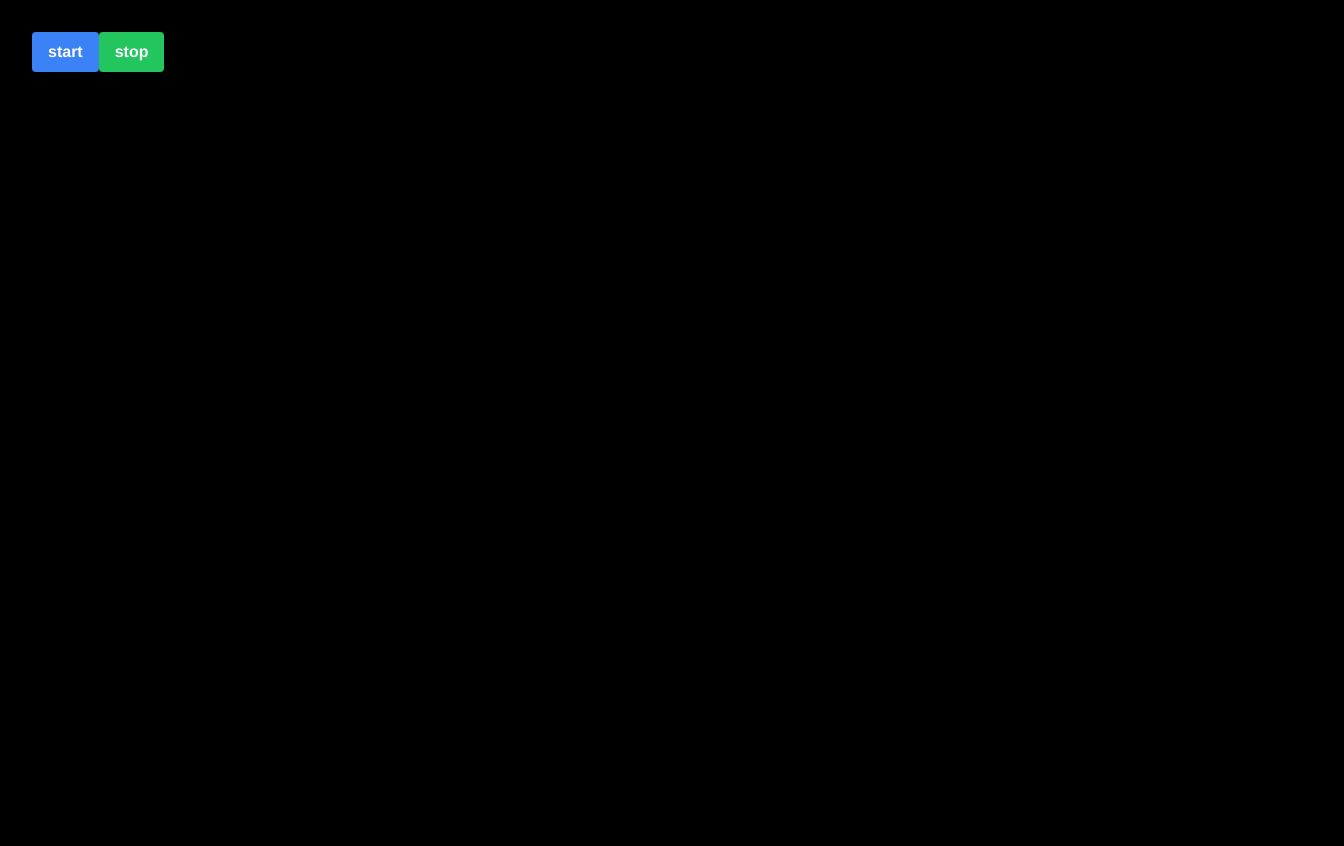
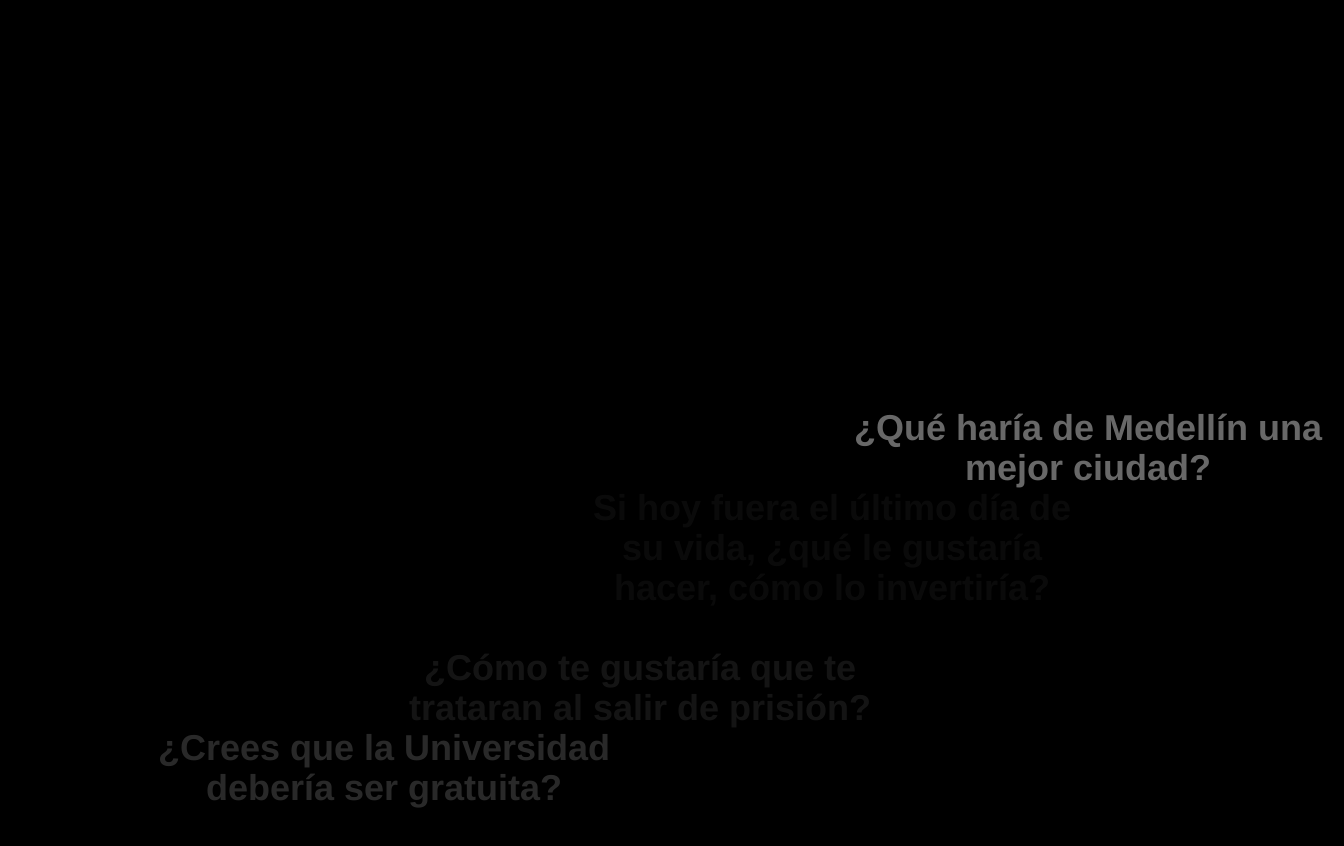
Before and after one commit to Kaziuz/Privados, a Vue app: page / in a window 1280 px wide. Shown: the top 846 px of the page, 1344 px wide, since content can reach past the window. Before the commit the page ends 800 px from the top, so only its background shows below. Built offline with nearby package versions, Linux system fonts and the light colour scheme.

Commit message:
Remove start-stop buttons and set to true variable to autostart application on load

```diff
--- a/src/App.vue
+++ b/src/App.vue
@@ -1,17 +1,16 @@
 <template>
-  <div class="block w-full h-screen font-sans">
-    <div class="w-screen h-screen bg-black px-8 py-8">
-      <div class="container absolute z-10">
-        <button @click="startProgram = true"
+  <div class="block w-full h-screen bg-black font-sans mt-[200px] overflow-hidden">
+    <div class="container top-0 z-10">
+        <!-- <button @click="startProgram = true"
           class="bg-blue-500 hover:bg-blue-700 text-white font-bold py-2 px-4 rounded">
           start
         </button>
         <button @click="startProgram = false"
           class="bg-green-500 hover:bg-green-700 text-white font-bold py-2 px-4 rounded">
           stop
-        </button>
+        </button> -->
       </div>
-
+    <div class="w-screen h-screen overflow-hidden">
       <app-main-layer
         v-if="showLayerOne"
         :qa_obj=queueData[0]
@@ -77,12 +76,21 @@
 import { reactive, watchEffect, ref } from 'vue'
 import dummyData from './dummyData.js'
 import MainLayer from './components/MainLayer.vue'
+
+// const data = ref(null)
+// const error = ref(null)
+
+// fetch('https://drive.google.com/uc?export=download&id=1WxkUX93tn4PjGN1BHyZc-cZbjH0T_s7K')
+//   .then((res) => res.json())
+//   .then((json) => (data.value = json))
+//   .catch((err) => (error.value = err))
+
 export default {
   components: {
     'app-main-layer': MainLayer,
   },
   setup() {
-    const startProgram = ref(false)
+    const startProgram = ref(true)
     let interval = () => { }
     let startTime = null
     const timeMilliseconds = ref(0)
@@ -97,7 +105,7 @@
     const showLayerFour = ref(false)
     const showLayerFive = ref(false)
 
-    let positionsX = [ 'left-15p','left-35p','left-50p','left-70p']
+    let positionsX = [ 'left-10p','left-30p','left-45p','left-65p']
     let positionsY = [ 'bottom-50p','bottom-60p','bottom-80p','bottom-90p']
     let opacity = [ 'opacity-40','opacity-20','opacity-10','opacity-100']
 
```
